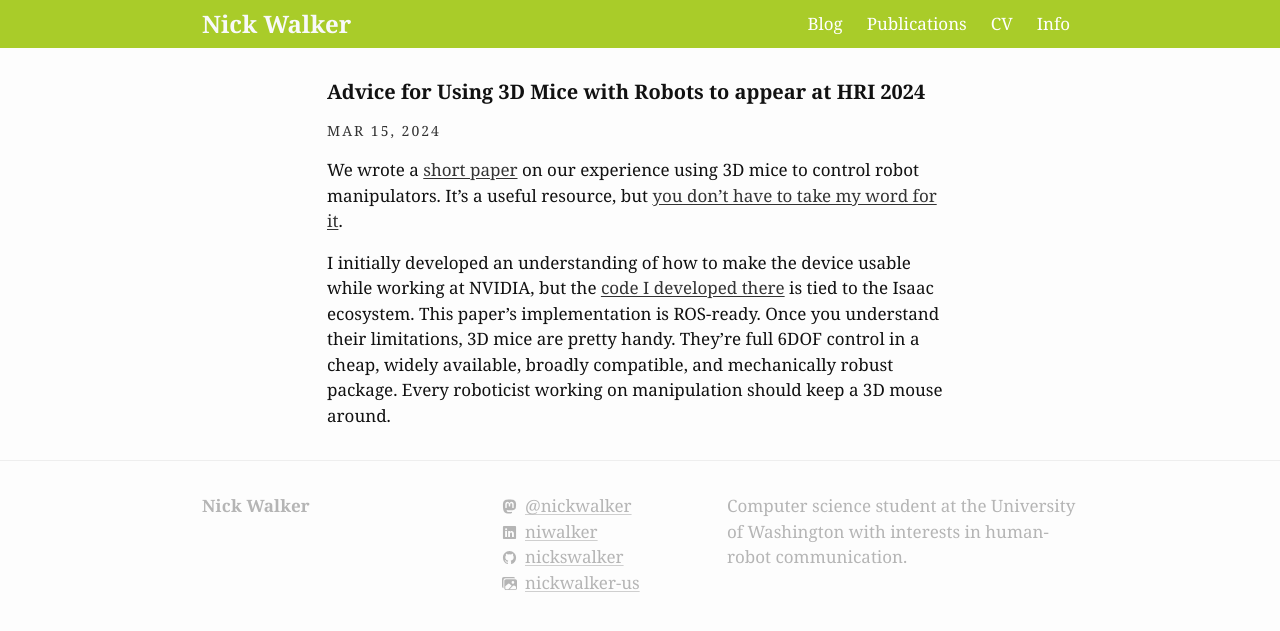
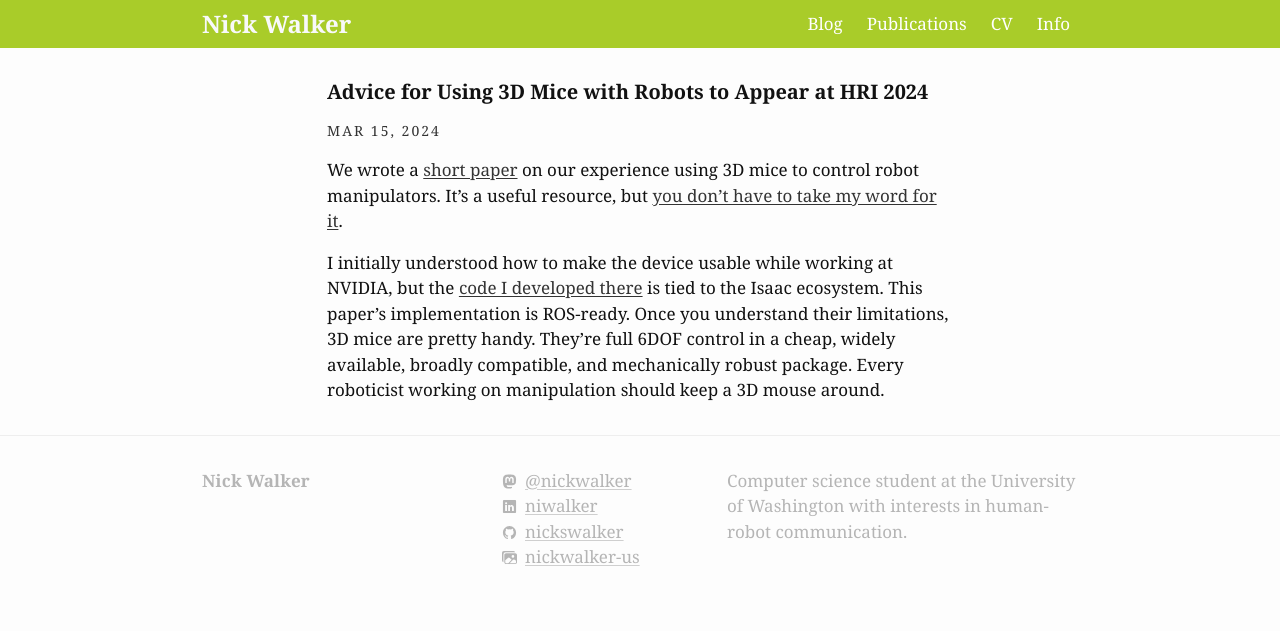
Before and after one commit to nickswalker/nickwalker.us, a Jekyll site: the page built from collections/_posts/2024-03-15-3d-mice-best-short-paper.md, in a window 1280 px wide. Shown: the top 631 px of the page. Built offline with Jekyll 4.4.1, drawn with Linux system fonts in a browser that asks for light colours; nearby versions of some CDN libraries; some web fonts are replaced.

Commit message:
Copy edits

```diff
--- a/collections/_posts/2024-03-15-3d-mice-best-short-paper.md
+++ b/collections/_posts/2024-03-15-3d-mice-best-short-paper.md
@@ -1,5 +1,5 @@
 ---
-title: "Advice for Using 3D Mice with Robots to appear at HRI 2024"
+title: "Advice for Using 3D Mice with Robots to Appear at HRI 2024"
 date: 2024-03-15 12:00 -0600
 type: blog
 featured: true
@@ -9,4 +9,4 @@ published: true
 
 We wrote a [short paper]({% details_link dhat2024mice %}) on our experience using 3D mice to control robot manipulators. It's a useful resource, but [you don't have to take my word for it](https://humanrobotinteraction.org/2024/awards/index.html).
 
-I initially developed an understanding of how to make the device usable while working at NVIDIA, but the [code I developed there]({% details_link walker2024explicit %}) is tied to the Isaac ecosystem. This paper's implementation is ROS-ready. Once you understand their limitations, 3D mice are pretty handy. They're full 6DOF control in a cheap, widely available, broadly compatible, and mechanically robust package. Every roboticist working on manipulation should keep a 3D mouse around.
+I initially understood how to make the device usable while working at NVIDIA, but the [code I developed there]({% details_link walker2024explicit %}) is tied to the Isaac ecosystem. This paper's implementation is ROS-ready. Once you understand their limitations, 3D mice are pretty handy. They're full 6DOF control in a cheap, widely available, broadly compatible, and mechanically robust package. Every roboticist working on manipulation should keep a 3D mouse around.
```
Also changed, not shown: collections/_posts/2024-06-01-drumheller-marathon.md (+1 -1 lines), collections/_posts/2024-06-23-nutrition-calculator.md (+1 -1 lines), collections/_posts/2024-07-26-explicit-input-teleop.md (+1 -1 lines).
